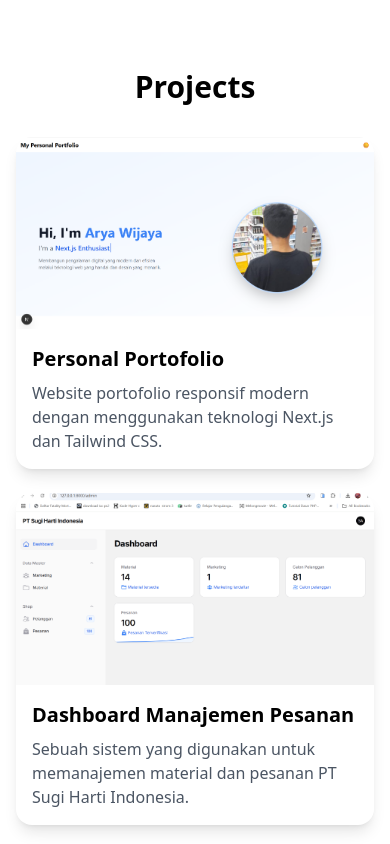
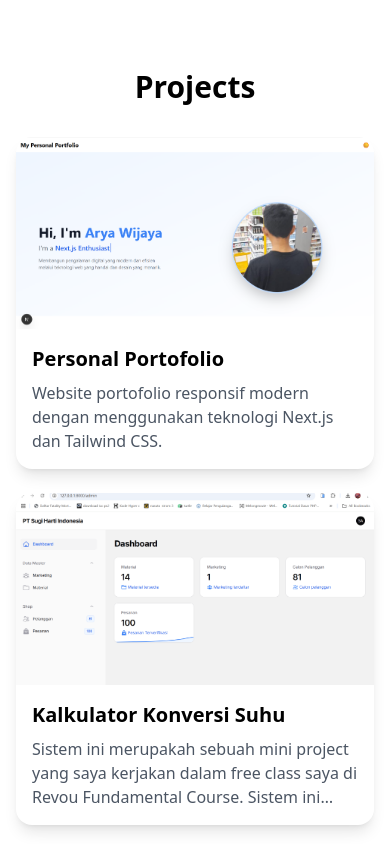
Before and after one commit to AryaKopet/my-porto, a Next.js app: page / in a window 390 px wide. Shown: the part 2960-3804 px from the top of the page. Built offline with nearby package versions, Linux system fonts and the light colour scheme.

Commit message:
penyesuaian tampilan cards projects

```diff
--- a/src/components/Project.tsx
+++ b/src/components/Project.tsx
@@ -1,6 +1,7 @@
 'use client'
 
-import { motion } from "framer-motion"
+import { useState } from "react"
+import { motion, AnimatePresence } from "framer-motion"
 
 type ProjectProps = {
   title: string
@@ -17,10 +18,10 @@ const projects: ProjectProps[] = [
     link: "https://contoh.com/portofolio",
   },
   {
-    title: "Dashboard Manajemen Pesanan",
-    description: "Sebuah sistem yang digunakan untuk memanajemen material dan pesanan PT Sugi Harti Indonesia.",
+    title: "Kalkulator Konversi Suhu ",
+    description: "Sistem ini merupakah sebuah mini project yang saya kerjakan dalam free class saya di Revou Fundamental Course. Sistem ini saya buat menggunakan HTML, CSS, dan JavaScript.",
     image: "/images/projects/dashboard_sugi.png",
-    link: "https://contoh.com/tokoonline",
+    link: "https://revou-fundamental-course.github.io/19-may-25-AryaKopet/",
   },
   {
     title: "Dashboard Admin",
@@ -30,36 +31,94 @@ const projects: ProjectProps[] = [
   },
 ]
 
-function ProjectCard({ title, description, image, link }: ProjectProps) {
+export default function Projects() {
+  const [selectedProject, setSelectedProject] = useState<ProjectProps | null>(null)
+
   return (
-    <motion.a
-      href={link}
-      target="_blank"
-      rel="noopener noreferrer"
-      initial={{ opacity: 0, y: 30 }}
-      whileInView={{ opacity: 1, y: 0 }}
-      viewport={{ once: true }}
-      transition={{ duration: 0.6 }}
-      className="block shadow-lg rounded-2xl overflow-hidden hover:shadow-2xl transition duration-300 bg-white dark:bg-neutral-900"
-    >
-      <img src={image} alt={title} className="w-full h-48 object-cover" />
-      <div className="p-4">
-        <h3 className="text-xl font-semibold mb-2">{title}</h3>
-        <p className="text-gray-600 dark:text-gray-300">{description}</p>
-      </div>
-    </motion.a>
-  )
-}
-
-export default function Projects() {
-  return (
-    <section id="projects" className="my-16 px-4">
-      <h2 className="text-3xl font-bold text-center mb-8">Projects</h2>
+    <section id="projects" className="my-16 px-4 text-center">
+      <h2 className="text-3xl font-bold mb-8">Projects</h2>
       <div className="grid md:grid-cols-2 lg:grid-cols-3 gap-6">
         {projects.map((project, index) => (
-          <ProjectCard key={index} {...project} />
+          <div
+            key={index}
+            onClick={() => setSelectedProject(project)}
+            className="cursor-pointer shadow-lg rounded-2xl overflow-hidden hover:shadow-2xl transition duration-300 bg-white dark:bg-neutral-900"
+          >
+            <img src={project.image} alt={project.title} className="w-full h-48 object-cover" />
+            <div className="p-4 text-left">
+              <h3 className="text-xl font-semibold mb-2">{project.title}</h3>
+              <p className="text-gray-600 dark:text-gray-300 line-clamp-3 overflow-hidden text-ellipsis">
+                {project.description}
+              </p>
+            </div>
+          </div>
         ))}
       </div>
+
+      {/* Pop-up Card */}
+      <AnimatePresence>
+        {selectedProject && (
+          <motion.div
+            className="fixed inset-0 bg-black bg-opacity-60 flex items-center justify-center z-50 px-4"
+            initial={{ opacity: 0 }}
+            animate={{ opacity: 1 }}
+            exit={{ opacity: 0 }}
+            onClick={() => setSelectedProject(null)}
+          >
+            <motion.div
+              className="bg-white dark:bg-neutral-900 p-10 rounded-2xl max-w-5xl w-full shadow-2xl relative"
+              initial={{ scale: 0.8, opacity: 0 }}
+              animate={{ scale: 1, opacity: 1 }}
+              exit={{ scale: 0.8, opacity: 0 }}
+              transition={{ duration: 0.4, ease: 'easeInOut' }}
+              onClick={(e) => e.stopPropagation()}
+              >
+              <div className="flex flex-col md:flex-row gap-8 min-h-[400px]">
+                {/* Gambar */}
+                <div className="w-full md:w-1/2 aspect-video relative overflow-hidden rounded-xl">
+                  <img
+                    src={selectedProject.image}
+                    alt={selectedProject.title}
+                    className="absolute inset-0 w-full h-full object-cover"
+                  />
+                </div>
+
+                {/* Konten */}
+                <div className="text-left flex-1 flex flex-col justify-between">
+                  <div>
+                    <h3 className="text-2xl font-bold mb-2">{selectedProject.title}</h3>
+                    <div className="mt-4 max-h-40 overflow-y-auto pr-2">
+                      <p className="text-gray-700 dark:text-gray-300 text-sm leading-relaxed">
+                        {selectedProject.description}
+                      </p>
+                    </div>
+                  </div>
+
+                  {/* Tombol CTA */}
+                  <div className="mt-6">
+                    <a
+                      href={selectedProject.link}
+                      target="_blank"
+                      rel="noopener noreferrer"
+                      className="inline-block bg-blue-600 text-white px-5 py-2 rounded-full hover:bg-blue-700 transition"
+                    >
+                      🔗 Kunjungi Proyek
+                    </a>
+                  </div>
+                </div>
+              </div>
+
+              {/* Tombol close */}
+              <button
+                className="absolute top-4 right-6 text-2xl text-gray-500 hover:text-red-500"
+                onClick={() => setSelectedProject(null)}
+              >
+                ×
+              </button>
+              </motion.div>
+          </motion.div>
+        )}
+      </AnimatePresence>
     </section>
   )
 }
```
